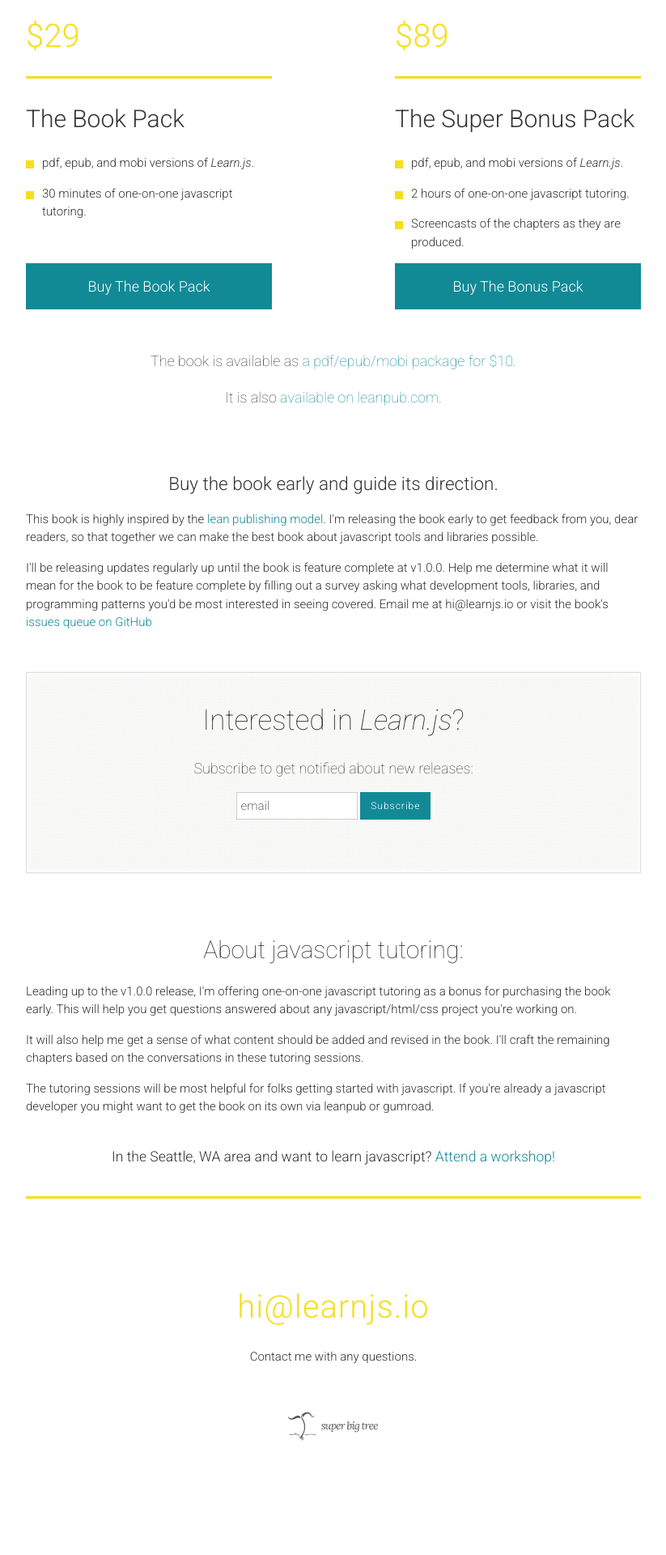
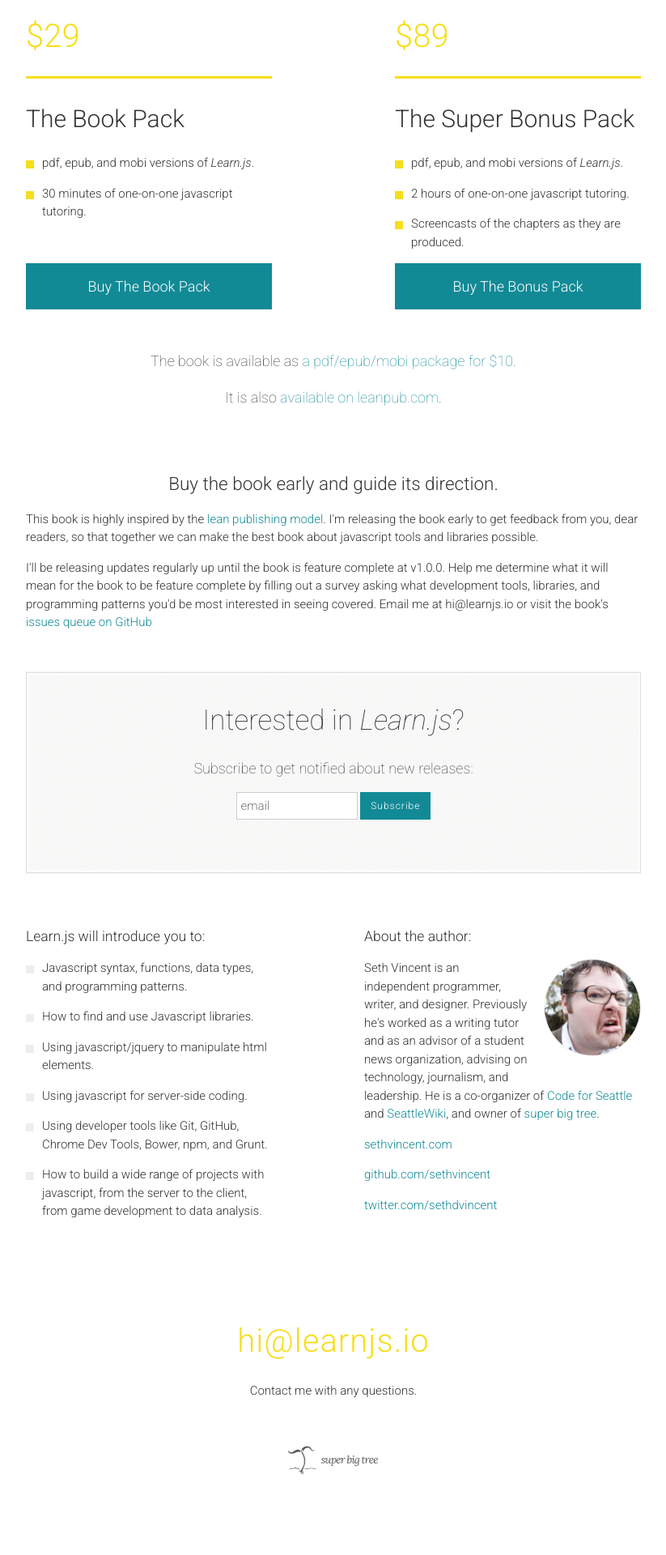
Before and after one commit to learn-js/learn-js.github.com, a Jekyll site: the page built from releases/v0.4.0/index.html, in a window 1280 px wide. Shown: the part 780-2700 px from the top of the page at 81% size, without its empty margins (228-1051 px from the left). Built offline with Jekyll 4.4.1, drawn with Linux system fonts in a browser that asks for light colours; before the commit the page ends 2658 px from its top, so only the background shows below that.

Commit message:
revise tutoring placement and style.css

```diff
--- a/_includes/details.html
+++ b/_includes/details.html
@@ -14,9 +14,4 @@
 
   {% include newsletter.html %}
 
-  <h2 class="tutoring">About javascript tutoring:</h2>
-  <p>Leading up to the v1.0.0 release, I'm offering one-on-one javascript tutoring as a bonus for purchasing the book early. This will help you get questions answered about any javascript/html/css project you're working on.</p>
-  <p>It will also help me get a sense of what content should be added and revised in the book. I'll craft the remaining chapters based on the conversations in these tutoring sessions.</p>
-  <p>The tutoring sessions will be most helpful for folks getting started with javascript. If you're already a javascript developer you might want to get the book on its own via leanpub or gumroad.</p>
-  <h3 style="text-align:center; margin-top:40px;">In the Seattle, WA area and want to learn javascript? <a href="{{ site.baseurl }}/workshops">Attend a workshop!</a></h3>
 </div>
--- a/index.html
+++ b/index.html
@@ -26,6 +26,8 @@
 
       {% include details.html %}
 
+      {% include tutoring.html %}
+
       {% include about.html %}
 
     </div>
--- a/releases/v0.4.0/index.html
+++ b/releases/v0.4.0/index.html
@@ -25,5 +25,9 @@
     {% include plans.html %}
 
     {% include details.html %}
+    <br>
+    <br>
+    <br>
+    {% include about.html %}
   </div>
 </section>
--- a/style.css
+++ b/style.css
@@ -271,6 +271,10 @@
 }
 
 div.details {
+  clear: both;
+}
+
+section#tutoring {
   clear: both;
   padding-bottom: 20px;
   border-bottom: 3px solid #F6DE1B;
```
Also changed, not shown: _includes/tutoring.html (added, +9 -0 lines).
